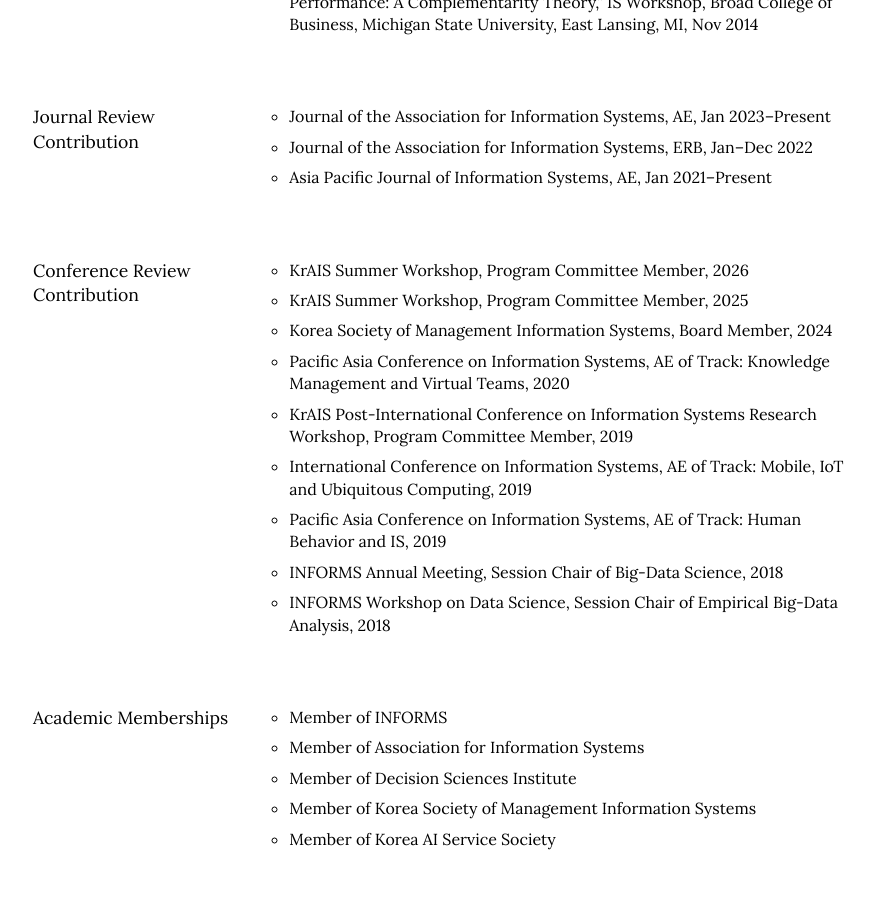
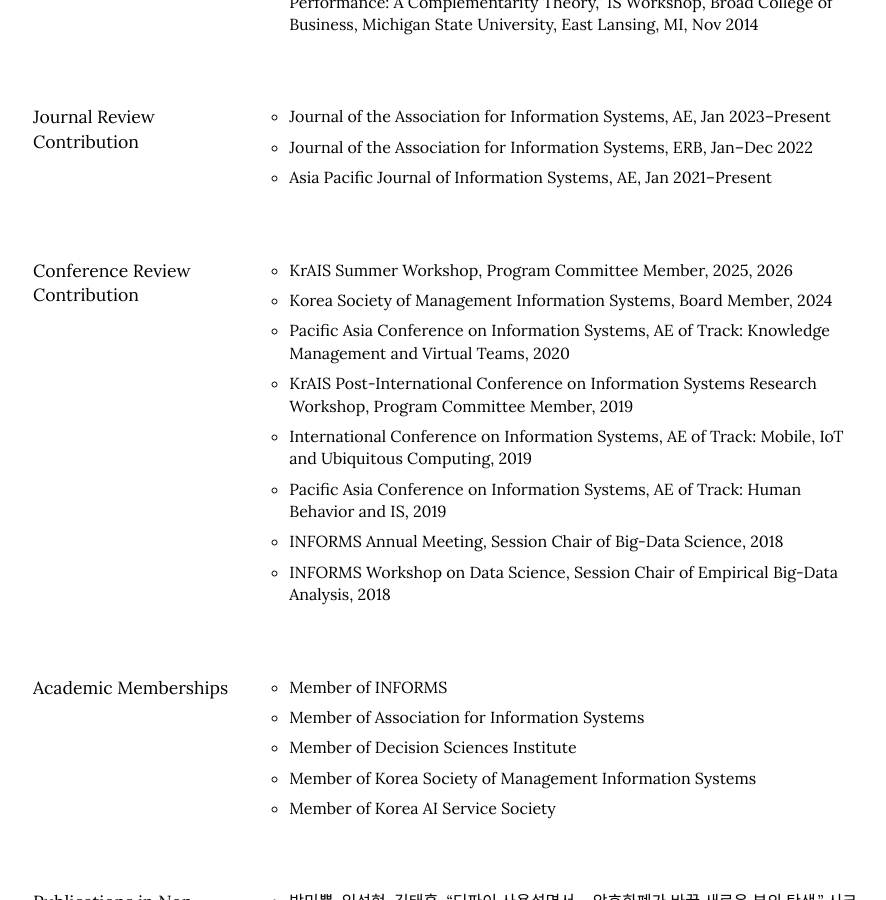
Before and after one commit to istaehun/taehun, a Jekyll site: the page built from index.html, in a window 1280 px wide and 900 px high, scrolled down 6355 px. Shown: the whole window, without its empty margins (187-1073 px from the left). Built offline with Jekyll 4.4.1, drawn with Linux system fonts in a browser that asks for light colours; nearby versions of some CDN libraries.

Commit message:
Update research.yml

```diff
--- a/_data/research.yml
+++ b/_data/research.yml
@@ -86,8 +86,7 @@
 -
     sub-title: Conference Review Contribution
     list:
-    - "KrAIS Summer Workshop, Program Committee Member, 2026"
-    - "KrAIS Summer Workshop, Program Committee Member, 2025"
+    - "KrAIS Summer Workshop, Program Committee Member, 2025, 2026"
     - "Korea Society of Management Information Systems, Board Member, 2024"
     - "Pacific Asia Conference on Information Systems, AE of Track: Knowledge Management and Virtual Teams, 2020"
     - "KrAIS Post-International Conference on Information Systems Research Workshop, Program Committee Member, 2019"
```
